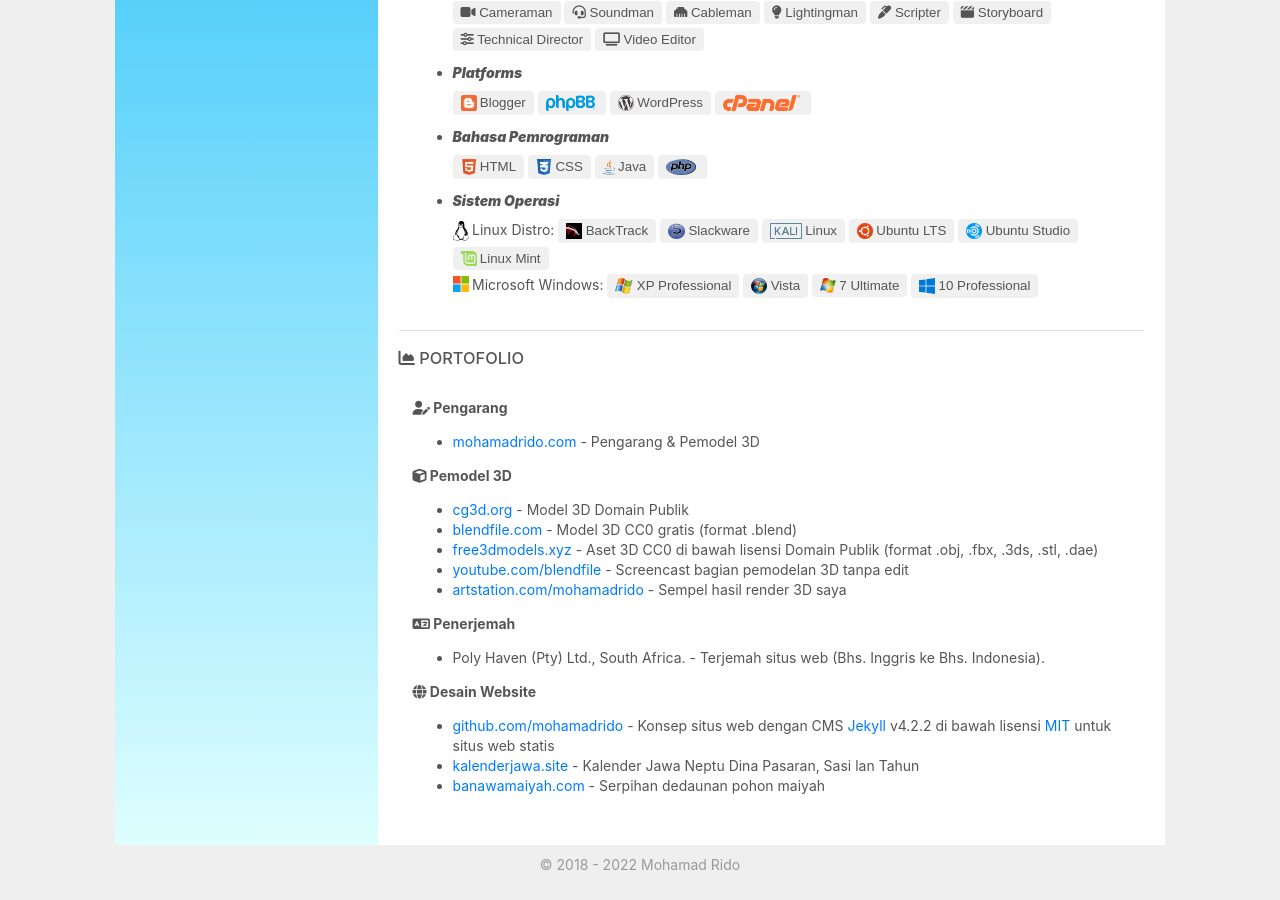
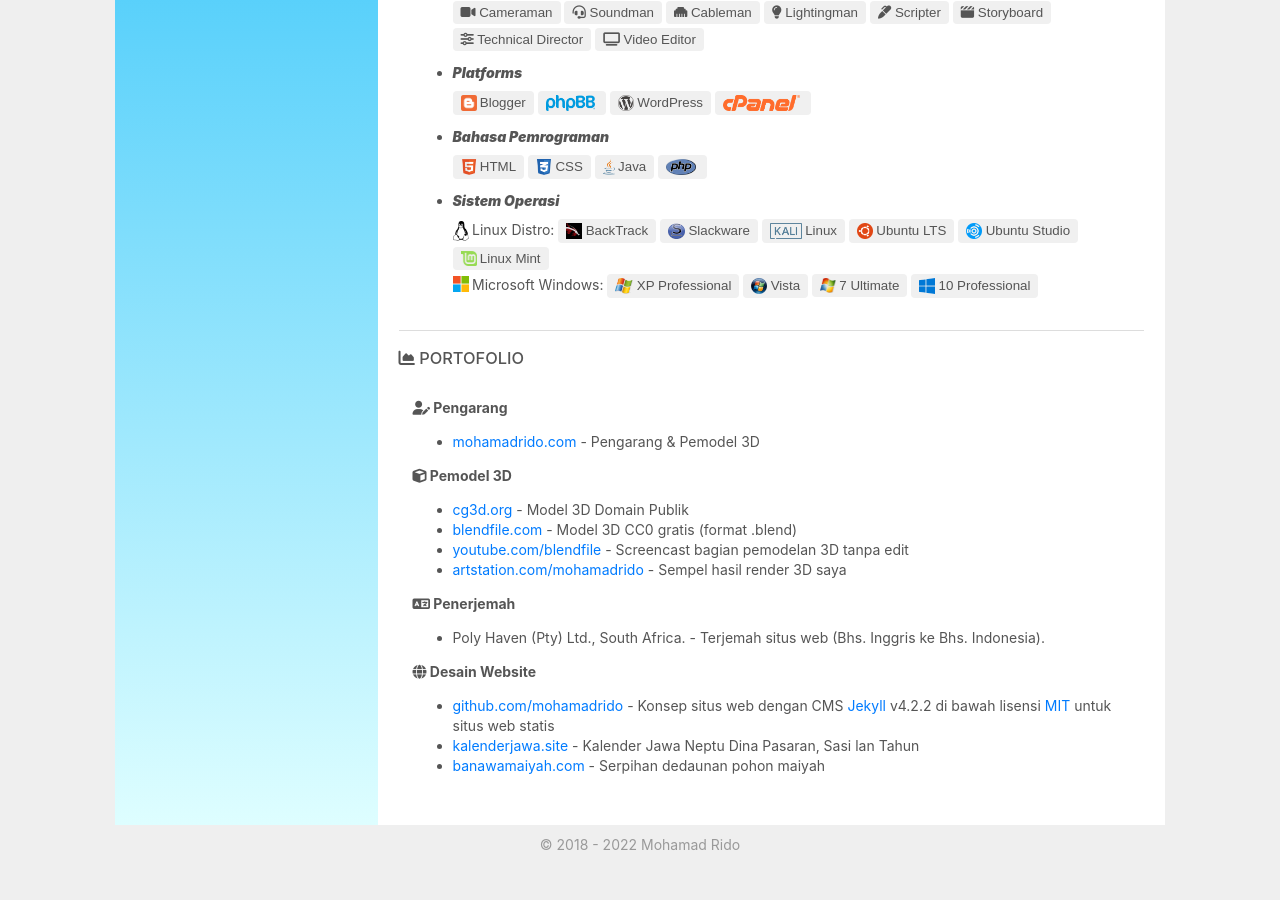
Before and after one commit to mohamadrido/about, a Jekyll site: the page built from id.html, in a window 1280 px wide and 900 px high, scrolled down 1655 px. Built offline with Jekyll 4.4.1, drawn with Linux system fonts in a browser that asks for light colours; nearby versions of some CDN libraries.

Commit message:
Update id.html

```diff
--- a/id.html
+++ b/id.html
@@ -136,7 +136,7 @@
       <ul>
       <li><a href="https://cg3d.org">cg3d.org</a> - Model 3D Domain Publik</li>
       <li><a href="https://blendfile.com">blendfile.com</a> - Model 3D CC0 gratis (format .blend)</li>
-      <li><a href="https://free3dmodels.xyz">free3dmodels.xyz</a> - Aset 3D CC0 di bawah lisensi Domain Publik (format .obj, .fbx, .3ds, .stl, .dae)</li>
+      <!--li><a href="https://free3dmodels.xyz">free3dmodels.xyz</a> - Aset 3D CC0 di bawah lisensi Domain Publik (format .obj, .fbx, .3ds, .stl, .dae)</li-->
       <li><a href="https://youtube.com/blendfile">youtube.com/blendfile</a> - Screencast bagian pemodelan 3D tanpa edit</li>
       <li><a href="https://artstation.com/mohamadrido">artstation.com/mohamadrido</a> - Sempel hasil render 3D saya</li>
       </ul>
```
